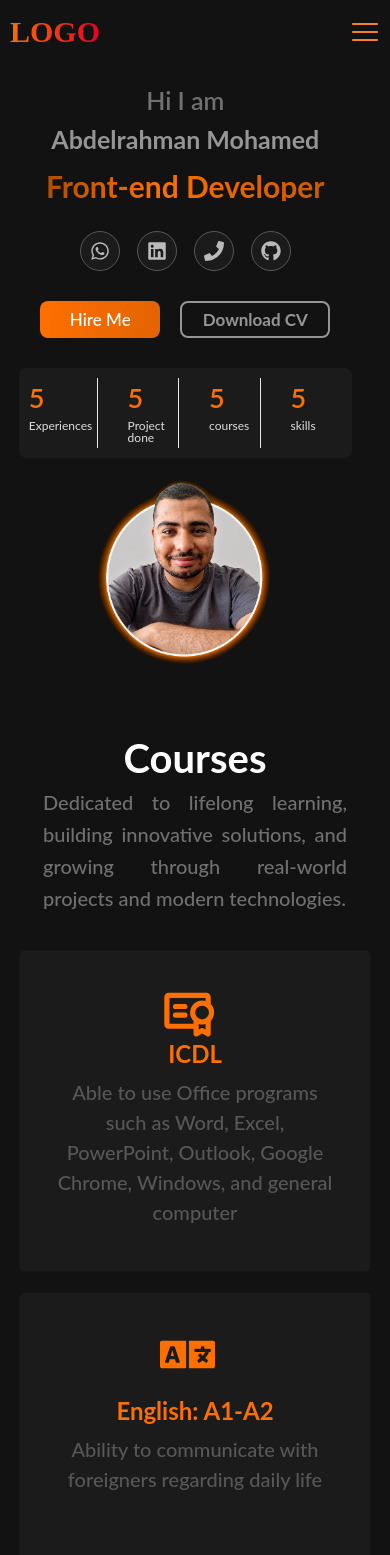
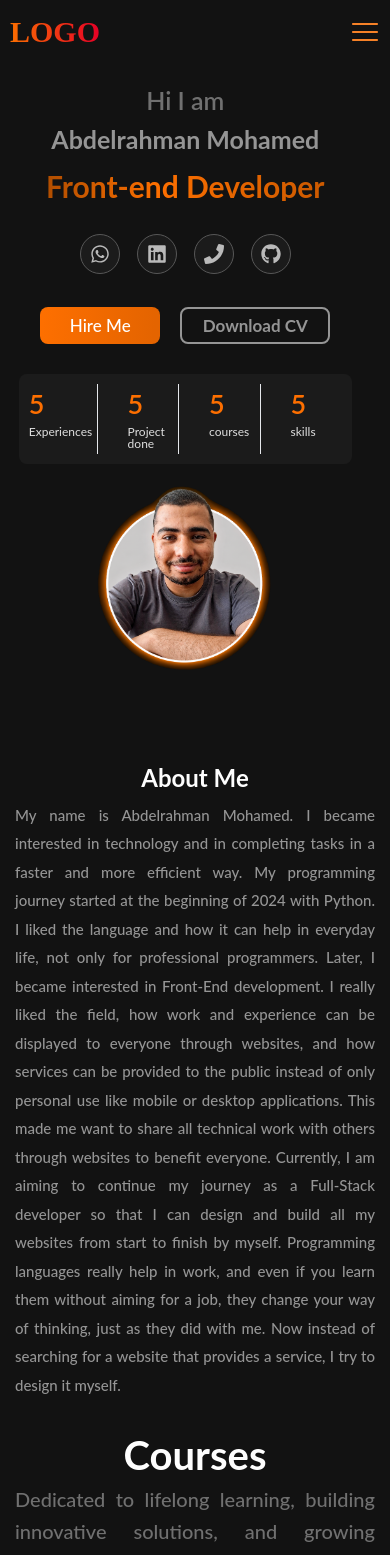
Before and after one commit to Abdelrahman-Mohamed-Al-Masyawi/My-portfolio, a React (Vite) app: page / in a window 390 px wide. Shown: the top 1555 px of the page. Built offline with nearby package versions, Linux system fonts and the light colour scheme.

Commit message:
add page about me

```diff
--- a/src/context/coursesDate.jsx
+++ b/src/context/coursesDate.jsx
@@ -14,7 +14,6 @@ import { PiCertificateBold } from 'react-icons/pi';
 
 import { GiTeacher } from 'react-icons/gi';
 import { IoLogoJavascript } from 'react-icons/io5';
-
 
 const styleIcon = { width: '55px', height: '55px' };
 const college = {
@@ -56,19 +55,9 @@ export const coursesData = [
     img: '',
     academy: 'self learning and with Financial Accountant',
   },
+
   {
     id: 4,
-    title: 'Effective teaching strategies',
-    details:
-      'Creating online tests using Google Drive or Kahoot and creating digital learning videos such as PowerPoint presentations',
-    year: '2024 ',
-    icon: <GiTeacher style={styleIcon} />,
-    img: '',
-    academy: 'Maaref platform',
-  },
-
-  {
-    id: 5,
     title: 'React',
     details: 'Built modern interactive web applications using components, hooks, routing, and state management',
     year: '2025',
@@ -77,7 +66,7 @@ export const coursesData = [
     academy: 'Jonas Schmedtmann',
   },
   {
-    id: 6,
+    id: 5,
     title: 'Node.js',
     details: 'Learned backend development, REST APIs, Express.js, authentication, and working with databases',
     year: '2025',
@@ -85,8 +74,6 @@ export const coursesData = [
     img: '',
     academy: 'Jonas Schmedtmann',
   },
-
-
 ];
 
 const skills = [
@@ -135,4 +122,14 @@ const skills = [
     img: '',
     academy: 'Osama Elzero',
   },
+  {
+    id: 4,
+    title: 'Effective teaching strategies',
+    details:
+      'Creating online tests using Google Drive or Kahoot and creating digital learning videos such as PowerPoint presentations',
+    year: '2024 ',
+    icon: <GiTeacher style={styleIcon} />,
+    img: '',
+    academy: 'Maaref platform',
+  },
 ];
--- a/src/layout.jsx
+++ b/src/layout.jsx
@@ -2,6 +2,7 @@ import Header from './components/Header';
 import Sidebar from './components/sidebar';
 import { useAppContext } from './context/AppContext';
 import useResponsive from './hooks/useResponsive';
+import AboutMe from './pages/AboutMe';
 import Courses from './pages/Courses';
 import Home from './pages/Home';
 import './styles/Layout.css';
@@ -13,6 +14,7 @@ export default function Layout() {
     <div className='layout'>
       <Header />
       <Home />
+      <AboutMe/>
       <Courses/>
       {showSidebar && <Sidebar />}
     </div>
--- /dev/null
+++ b/src/pages/AboutMe.jsx
@@ -0,0 +1,21 @@
+import '../styles/AboutMe.css';
+
+export default function AboutMe() {
+  return (
+    <div className='container-page-aboutMe'>
+      <h2 className='title-page-aboutMe'>About Me</h2>
+      <p className='content-page-aboutMe'>
+        My name is Abdelrahman Mohamed. I became interested in technology and in completing tasks in a faster and more
+        efficient way. My programming journey started at the beginning of 2024 with Python. I liked the language and how
+        it can help in everyday life, not only for professional programmers. Later, I became interested in Front-End
+        development. I really liked the field, how work and experience can be displayed to everyone through websites,
+        and how services can be provided to the public instead of only personal use like mobile or desktop applications.
+        This made me want to share all technical work with others through websites to benefit everyone. Currently, I am
+        aiming to continue my journey as a Full-Stack developer so that I can design and build all my websites from
+        start to finish by myself. Programming languages really help in work, and even if you learn them without aiming
+        for a job, they change your way of thinking, just as they did with me. Now instead of searching for a website
+        that provides a service, I try to design it myself.
+      </p>
+    </div>
+  );
+}
--- /dev/null
+++ b/src/styles/AboutMe.css
@@ -0,0 +1,55 @@
+.container-page-aboutMe {
+  text-align: center;
+  width: 100%;
+  padding: 20px 70px;
+}
+.title-page-aboutMe {
+  font-family: Lato;
+  font-weight: 700;
+  font-style: Bold;
+  font-size: 40px;
+  color: rgba(254, 254, 254, 1);
+}
+
+.content-page-aboutMe {
+  font-family: Lato;
+  font-weight: 500;
+  font-style: Medium;
+  font-size: 20px;
+  line-height: 190%;
+  letter-spacing: 0%;
+  text-align: justify;
+  color: rgba(149, 149, 149, 1);
+}
+
+@media (max-width: 400px) {
+  .container-page-aboutMe {
+    padding: 20px 15px;
+  }
+  .title-page-aboutMe {
+    font-size: 24px;
+  }
+  .content-page-aboutMe {
+    font-size: 15px;
+  }
+}
+@media (min-width: 401px) and (max-width: 700px) {
+  .container-page-aboutMe {
+    padding: 20px 20px;
+  }
+  .title-page-aboutMe {
+    font-size: 30px;
+  }
+  .content-page-aboutMe {
+    font-size: 17px;
+  }
+}
+@media (min-width: 701px) and (max-width: 900px) {
+  .container-page-aboutMe {
+    padding: 20px 25px;
+  }
+}
+@media (min-width: 901px) and (max-width: 1200px) {
+}
+@media (min-width: 1201px) and (max-width: 1400px) {
+}
--- a/src/styles/Header.css
+++ b/src/styles/Header.css
@@ -70,8 +70,8 @@ header {
 @media (max-width: 1100px) {
   header {
     width: 100%;
-    padding-right: 50px;
-    padding-left: 50px;
+    padding-right: 70px;
+    padding-left: 70px;
   }
   .pages {
     width: clamp(500px, 60%, 653px);
--- a/src/styles/Home.css
+++ b/src/styles/Home.css
@@ -13,7 +13,7 @@
 }
 .container-information {
   width: 50%;
-  height: 568px;
+  height: auto;
   gap: 80px;
   /* angle: 0 deg; */
   opacity: 1;
@@ -94,7 +94,7 @@
 
 .container-contacts-icon {
   width: 220px;
-  height: 56;
+  height: 56px;
   gap: 20px;
   /* angle: 0 deg; */
   opacity: 1;
@@ -255,7 +255,7 @@
 /**الصوره*/
 .container-myImg {
   width: 50%;
-  height: 781px;
+  height: auto;
   /* angle: 0 deg; */
   opacity: 1;
   display: flex;
@@ -1170,7 +1170,7 @@
 @media (min-width: 901px) and (max-width: 1100px) {
   .container-home {
     margin: 20px 10px;
-    padding: 20px 10px;
+    padding: 20px 70px;
     display: flex;
 
     justify-content: space-between;
@@ -1218,7 +1218,7 @@
     width: 100%;
     margin-top: 15px;
     font-weight: 900;
-    font-size: clamp(40px, 45px, 50px);
+    font-size: clamp(35px, 40px, 50px);
   }
 
   .container-contacts-icon {
--- a/src/styles/courses.css
+++ b/src/styles/courses.css
@@ -47,7 +47,6 @@
 .card {
   width: 400px;
   height: 322px !important;
-
   border-radius: 24px;
   padding: 34px;
   background: rgba(255, 255, 255, 0.04) !important;
@@ -55,19 +54,28 @@
   flex-direction: column;
   align-items: center;
 }
+
+.card:hover {
+  background: rgba(239, 225, 225, 0.2) !important;
+}
+.card:hover:hover .details-card {
+  color: white;
+}
+
 .icon-card {
   width: 70px;
   height: 70px;
   top: 5.83px;
   left: 5.83px;
   color: rgba(253, 111, 0, 1);
+  /* color: white; */
 }
 .title-card {
   font-family: Lato;
   font-weight: 700;
   font-style: Bold;
   font-size: 24px;
-  text-align: justify;
+  text-align: center;
   color: rgba(253, 111, 0, 1);
 }
 .details-card {
@@ -80,8 +88,9 @@
 }
 
 @media (max-width: 400px) {
-  .container-title-page {
-    width: 80%;
+ .details-title-page-courses {
+    padding-left: 10px;
+    padding-right:10px;
   }
   .container-courses {
     gap: 20px;
@@ -98,12 +107,18 @@
     padding: 34px;
     background: rgba(255, 255, 255, 0.04) !important;
   }
+  .title-card {
+    font-family: Lato;
+    font-weight: 700;
+    font-style: Bold;
+    font-size: 24px;
+    text-align: center;
+    color: rgba(253, 111, 0, 1);
+  }
 }
 
 @media (min-width: 401px) and (max-width: 700px) {
-  .container-title-page {
-    width: 80%;
-  }
+
   .container-courses {
     gap: 5px;
     padding-right: 5px !important;
@@ -119,6 +134,10 @@
     align-items: center;
     gap: 10px;
     flex-wrap: wrap;
+  }
+  .details-title-page-courses {
+    padding-left: 20px;
+    padding-right:20px;
   }
 }
 @media (min-width: 401px) and (max-width: 650px) {
@@ -142,11 +161,13 @@
     -ms-border-radius: 24px;
     -o-border-radius: 24px;
   }
+  .details-title-page-courses {
+    padding-left: 20px;
+    padding-right:20px;
+  }
 }
 @media (min-width: 701px) and (max-width: 900px) {
-  .container-title-page {
-    width: 80%;
-  }
+
   .container-courses {
     gap: 25px 10px;
     padding-right: 5px !important;
@@ -170,6 +191,10 @@
     padding: 34px;
     background: rgba(255, 255, 255, 0.04) !important;
   }
+  .details-title-page-courses {
+    padding-left: 20px;
+    padding-right:20px;
+  }
 }
 
 @media (min-width: 901px) and (max-width: 1200px) {
@@ -187,6 +212,10 @@
     border-radius: 24px;
     padding: 34px;
     background: rgba(255, 255, 255, 0.04) !important;
+  }
+  .details-title-page-courses {
+    padding-left: 70px;
+    padding-right: 70px;
   }
 }
 
```
